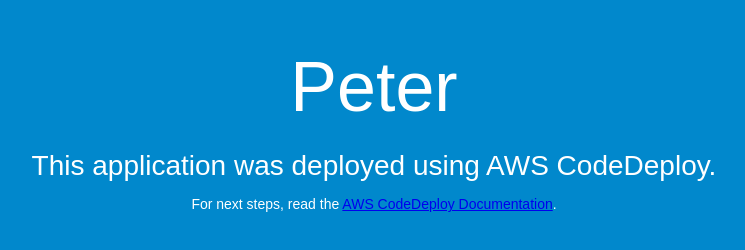
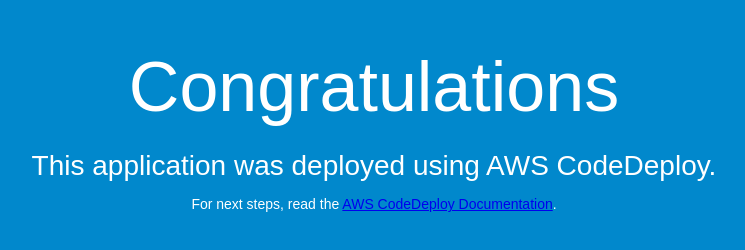
Before and after one commit to Peter-P-Parker/Training, a plain HTML site: page index.html in a window 1280 px wide. Shown: the whole page, without its empty margins (266-1011 px from the left). Drawn offline with Linux system fonts and the light colour scheme.

Commit message:
Update index.html

```diff
--- a/index.html
+++ b/index.html
@@ -26,7 +26,7 @@
 </head>
 <body>
   <div align="center">
-    <h1>Peter</h1>
+    <h1>Congratulations</h1>
     <h2>This application was deployed using AWS CodeDeploy.</h2>
     <p>For next steps, read the <a href="http://aws.amazon.com/documentation/codedeploy">AWS CodeDeploy Documentation</a>.</p>
   </div>
```
